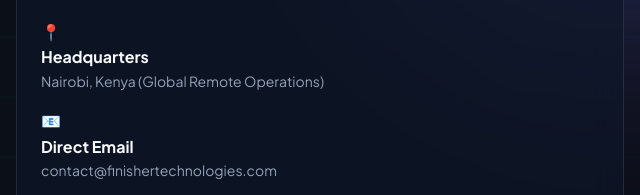
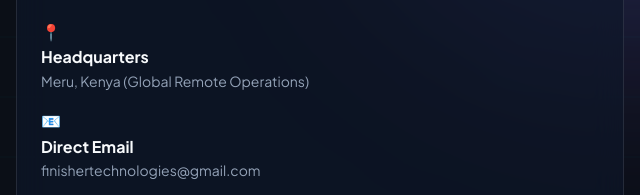
Before and after one commit to Finisher012/Finisher-Technologies, a plain HTML site: page index.html in a window 1280 px wide. Both pictures are taken after a click on the link "Contact". Shown: the part 323-518 px from the top of the page, 4-644 px from the left. Drawn offline with Linux system fonts and the light colour scheme.

Commit message:
Update index.html

```diff
--- a/index.html
+++ b/index.html
@@ -122,7 +122,7 @@
 
 <span class="kwd">const</span> company = <span class="kwd">new</span> FinisherTechnologies({
     motto: <span class="str">"Building Tomorrow's Technology"</span>,
-    headquarters: <span class="str">"Nairobi, Kenya"</span>,
+    headquarters: <span class="str">"Meru, Kenya"</span>,
     globalReach: <span class="kwd">true</span>,
     pillars: [
         <span class="str">'🌐 Web'</span>, <span class="str">'📱 Mobile'</span>, <span class="str">'💻 Custom Software'</span>,
@@ -485,7 +485,7 @@
                             <div class="info-icon">📍</div>
                             <div>
                                 <strong>Headquarters</strong>
-                                <p class="text-sm text-muted">Nairobi, Kenya (Global Remote Operations)</p>
+                                <p class="text-sm text-muted">Meru, Kenya (Global Remote Operations)</p>
                             </div>
                         </div>
 
@@ -493,7 +493,7 @@
                             <div class="info-icon">📧</div>
                             <div>
                                 <strong>Direct Email</strong>
-                                <p class="text-sm text-muted">contact@finishertechnologies.com</p>
+                                <p class="text-sm text-muted">finishertechnologies@gmail.com</p>
                             </div>
                         </div>
 
@@ -590,7 +590,7 @@
                             <span id="est-timeline">3 to 5 Weeks</span>
                         </div>
                     </div>
-                </form>
+                </form><rt></rt>
             </div>
             <div class="modal-footer">
                 <button class="btn btn-outline" onclick="closeQuoteModal()">Close</button>
```
